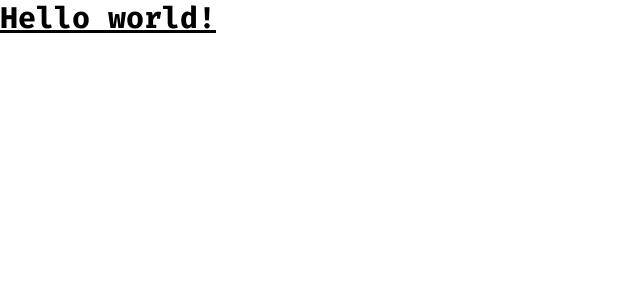
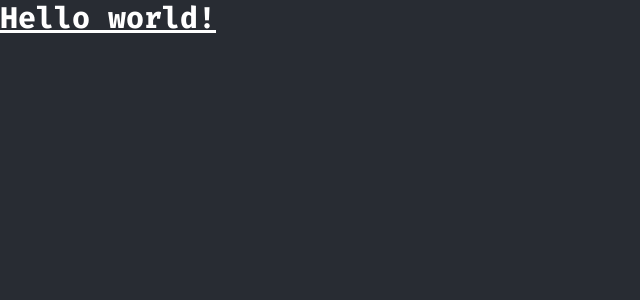
Before and after one commit to PedroSincero/Portfolio, a React (Vite) app: page / in a window 1280 px wide. Shown: the top 300 px of the page, without its empty margins (0-640 px from the left). Built offline with nearby package versions, Linux system fonts and the light colour scheme.

Commit message:
style: adicionando background e cor de texto default

```diff
--- a/index.html
+++ b/index.html
@@ -6,7 +6,7 @@
     <meta name="viewport" content="width=device-width, initial-scale=1.0" />
     <title>Portfolio - Pedro Sincero</title>
   </head>
-  <body>
+  <body class="bg-background">
     <div id="root"></div>
     <script type="module" src="/src/main.jsx"></script>
   </body>
--- a/src/index.css
+++ b/src/index.css
@@ -10,5 +10,6 @@
 @layer base {
   html {
     font-family: 'FiraCode', sans-serif;
+    color: white;
   }
 }
```
